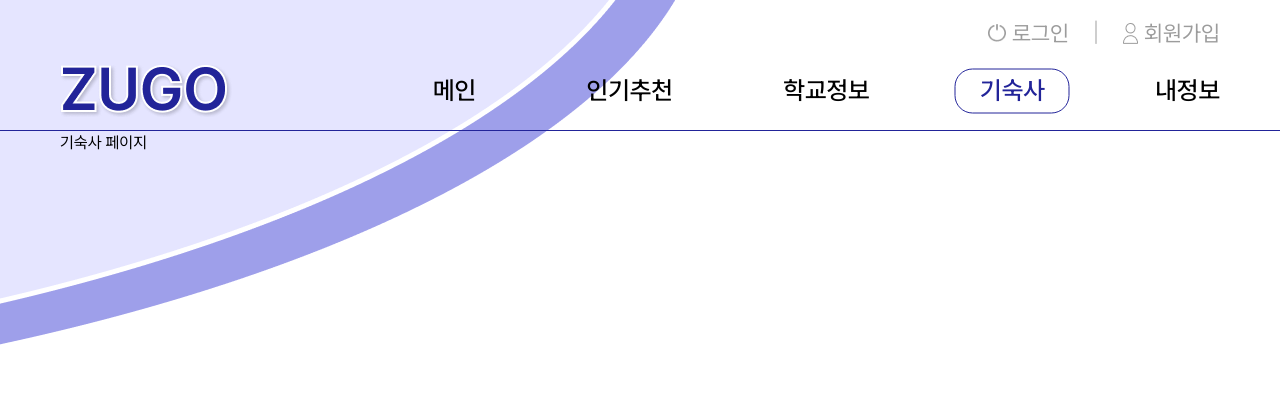
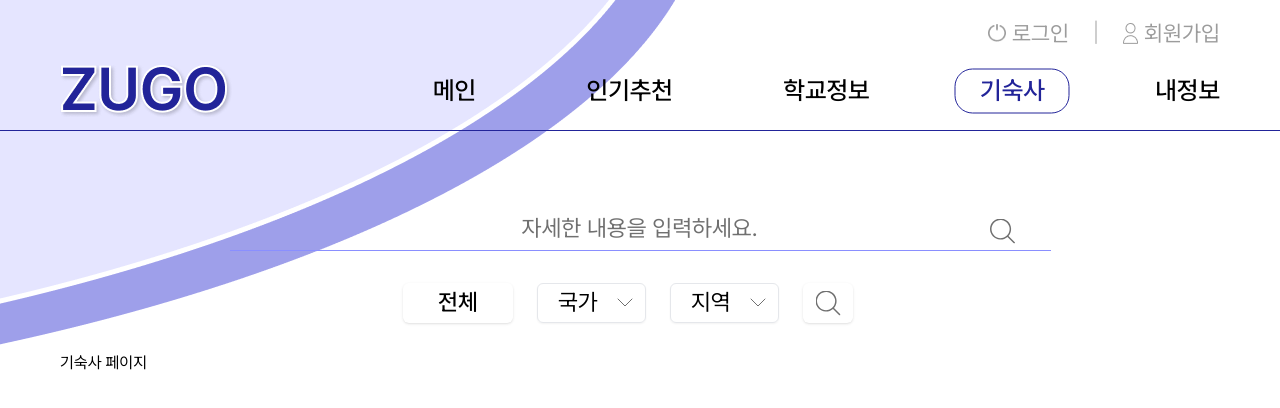
Before and after one commit to 2024-line4/ZUGO-FE, a Next.js app: page /dormitory in a window 1280 px wide. Shown: the top 408 px of the page. Built offline with nearby package versions, Linux system fonts and the light colour scheme.

Commit message:
필터에 따른 쿼리스트링 구현

```diff
--- a/src/app/(main)/_components/(Bg)/DefineBgImage.tsx
+++ b/src/app/(main)/_components/(Bg)/DefineBgImage.tsx
@@ -19,14 +19,16 @@ export default function DefineBgImage({ children }: Readonly<Props>) {
       {url !== "/" && (
         <>
           <Image
-            className="absolute top-0 left-0 z-[-998] "
+            className="absolute left-0 top-0 z-[-998]"
             src={NotMainBgCircleInner}
             alt="inner-circle"
+            priority
           />
           <Image
-            className="absolute top-0 left-0  z-[-999]"
+            className="absolute left-0 top-0 z-[-999]"
             src={NotMainBgCircleOuter}
             alt="outer-circle"
+            priority
           />
         </>
       )}
@@ -34,7 +36,8 @@ export default function DefineBgImage({ children }: Readonly<Props>) {
         <Image
           alt="mainBg"
           src={mainBg}
-          className="absolute top-0 left-0 z-[-999] w-screen h-[561px]"
+          className="absolute left-0 top-0 z-[-999] h-[561px] w-screen"
+          priority
         />
       )}
       {children}
--- a/src/app/(main)/_components/(Nav)/LoginAndSignUpBtns.tsx
+++ b/src/app/(main)/_components/(Nav)/LoginAndSignUpBtns.tsx
@@ -9,7 +9,12 @@ export default function LoginAndSignUpBtns() {
     <div className={style.loginSingUpBtns}>
       <div className={style.btnsWrapper}>
         <button className={style.loginBtn}>
-          <Image src={loginIcon} alt="loginIcon.png" />
+          <Image
+            width={18}
+            height={18.44}
+            src={loginIcon}
+            alt="loginIcon.png"
+          />
           <span>로그인</span>
         </button>
         <span className={style.verticalLine}>
--- a/src/app/(main)/_components/(Nav)/nav.module.scss
+++ b/src/app/(main)/_components/(Nav)/nav.module.scss
@@ -21,6 +21,7 @@
 
                 >img {
                     margin-right: 6px;
+                    width: auto;
                     height: 18.44px;
                 }
             }
--- a/src/app/(main)/_components/(searchAndFilter)/searchAndFilter.module.scss
+++ b/src/app/(main)/_components/(searchAndFilter)/searchAndFilter.module.scss
@@ -1,6 +1,6 @@
 .searchAndFilter {
     height: 220px;
-    padding: 80px 0 27px;
+    padding: 80px 0 0;
     display: flex;
     flex-direction: column;
     align-items: center;
--- a/src/app/(main)/_components/(searchAndFilter)/searchAndFilter.tsx
+++ b/src/app/(main)/_components/(searchAndFilter)/searchAndFilter.tsx
@@ -13,34 +13,69 @@ import {
   SelectTrigger,
   SelectValue,
 } from "@/components/ui/select";
-import { countryCodes } from "@/lib/mappingCode";
-import { useRouter, useSearchParams } from "next/navigation";
+import { countries, countryCodes, regionCode } from "@/lib/mappingCode";
+import { usePathname, useRouter, useSearchParams } from "next/navigation";
 import { useState } from "react";
 
 export default function SearchAndFilter() {
+  const searchParams = useSearchParams();
+  const currentUrl = usePathname();
+
+  // 쿼리 스트링 중 country를 설정하는 state 값
+  const [countryParam, setCountryParam] = useState<string>(
+    searchParams.get("country") || "",
+  );
+
+  // 쿼리 스트링 중 region을 설정하는 state 값
+  const [regionParam, setRegionParam] = useState<string>(
+    searchParams.get("region") || "",
+  );
   const router = useRouter();
-  const params = useSearchParams();
-  const [query, setQuery] = useState({});
 
-  const handleQueryString = (option: string, value?: string) => {
-    let newQuery = {};
-    if (option !== "All") {
-      newQuery =
-        option === "country"
-          ? {
-              [option]: value,
-            }
-          : {
-              ...query,
-              [option]: value,
-            };
+  // filter를 설정하는 함수: 위 useState 값을 설정한다
+  const handleFilter = (option: string, value?: string) => {
+    switch (option) {
+      //전체 버튼을 클릭했을 경우
+      case "All":
+        setCountryParam("");
+        setRegionParam("");
+        router.push(currentUrl === "/school" ? "/school" : "/dormitory");
+        break;
+      //country를 설정했을 경우
+      case "country":
+        setRegionParam("");
+        setCountryParam(value!);
+        break;
+      //region을 설정했을 경우
+      case "region":
+        setRegionParam(value!);
+        break;
+    }
+  };
+
+  //설정된 state 값으로 쿼리 스트링을 설정한다
+  const handleParams = () => {
+    let newParam = {};
+    if (countryParam) {
+      newParam = {
+        country: countryParam,
+      };
     }
 
-    setQuery(newQuery);
+    if (regionParam) {
+      newParam = {
+        ...newParam,
+        region: regionParam,
+      };
+    }
 
-    const params = new URLSearchParams(newQuery).toString();
+    const newUrl = new URLSearchParams(newParam).toString();
+    const currentUrl = window.location.search;
 
-    router.push(`?${params}`);
+    //현재 url과 새로운 url이 차이가 없을 시에만 필터 적용(같은 필터의 데이터 fetch 방지)
+    if (`?${newUrl}` !== currentUrl) {
+      router.push(`?${newUrl}`);
+    }
   };
 
   return (
@@ -56,7 +91,7 @@ export default function SearchAndFilter() {
       <ul className={style.filter}>
         <li>
           <Button
-            onClick={() => handleQueryString("All")}
+            onClick={() => handleFilter("All")}
             className="h-full px-[35px] py-[6px] text-[23px]"
           >
             전체
@@ -64,10 +99,8 @@ export default function SearchAndFilter() {
         </li>
         <li>
           <Select
-            value={params.get("country") || ""}
-            onValueChange={(value: string) =>
-              handleQueryString("country", value)
-            }
+            value={countryParam}
+            onValueChange={(value) => handleFilter("country", value)}
           >
             <SelectTrigger className="flex h-full min-w-[109px] items-center text-[23px]">
               <SelectValue placeholder="국가" />
@@ -92,10 +125,8 @@ export default function SearchAndFilter() {
         </li>
         <li>
           <Select
-            value={params.get("region") || ""}
-            onValueChange={(value: string) =>
-              handleQueryString("region", value)
-            }
+            value={regionParam}
+            onValueChange={(value) => handleFilter("region", value)}
           >
             <SelectTrigger className="flex h-full min-w-[109px] items-center text-[23px]">
               <SelectValue placeholder="지역" />
@@ -103,27 +134,33 @@ export default function SearchAndFilter() {
             <SelectContent>
               <SelectGroup>
                 <SelectLabel className="text-[20px]">지역</SelectLabel>
-                <SelectItem className="text-[20px]" value="apple">
-                  Apple
-                </SelectItem>
-                <SelectItem className="text-[20px]" value="banana">
-                  Banana
-                </SelectItem>
-                <SelectItem className="text-[20px]" value="blueberry">
-                  Blueberry
-                </SelectItem>
-                <SelectItem className="text-[20px]" value="grapes">
-                  Grapes
-                </SelectItem>
-                <SelectItem className="text-[20px]" value="pineapple">
-                  Pineapple
-                </SelectItem>
+                {countryParam
+                  ? countries[countryParam]
+                      .sort((a, b) => a.localeCompare(b))
+                      .map((region) => (
+                        <SelectItem
+                          className="text-[20px]"
+                          key={regionCode[region]}
+                          value={regionCode[region] || ""}
+                        >
+                          {region}
+                        </SelectItem>
+                      ))
+                  : Object.entries(regionCode).map((region) => (
+                      <SelectItem
+                        className="text-[20px]"
+                        key={region[1]}
+                        value={region[1] || ""}
+                      >
+                        {region[0]}
+                      </SelectItem>
+                    ))}
               </SelectGroup>
             </SelectContent>
           </Select>
         </li>
         <li>
-          <Button className="relative h-full w-[50px]">
+          <Button onClick={handleParams} className="relative h-full w-[50px]">
             <Image src={searchIcon} alt="search.svg" />
           </Button>
         </li>
--- a/src/app/(main)/dormitory/page.tsx
+++ b/src/app/(main)/dormitory/page.tsx
@@ -1,3 +1,10 @@
+import SearchAndFilter from "../_components/(searchAndFilter)/searchAndFilter";
+
 export default function Dormitory() {
-  return <>기숙사 페이지</>;
+  return (
+    <>
+      <SearchAndFilter />
+      기숙사 페이지
+    </>
+  );
 }
--- /dev/null
+++ b/src/app/(main)/school/_components/SchoolList.tsx
@@ -0,0 +1,9 @@
+type Props = {
+  country?: string;
+  region?: string;
+};
+
+export default function SchoolList({ country, region }: Props) {
+  console.log(country, region);
+  return <ul className="mt-[35px]"></ul>;
+}
--- a/src/app/(main)/school/page.tsx
+++ b/src/app/(main)/school/page.tsx
@@ -1,10 +1,22 @@
 import SearchAndFilter from "../_components/(searchAndFilter)/searchAndFilter";
+import SchoolList from "./_components/SchoolList";
 
-export default function School() {
+type Props = {
+  searchParams: Promise<{
+    country?: string;
+    region?: string;
+  }>;
+};
+
+export default async function School({ searchParams }: Props) {
+  const { country, region } = await searchParams;
   return (
     <>
       {/* 학교 정보 페이지 */}
+      {/* 필터 부분 */}
       <SearchAndFilter />
+      {/* 학교 리스트 부분 */}
+      <SchoolList country={country} region={region} />
     </>
   );
 }
--- a/src/lib/mappingCode.ts
+++ b/src/lib/mappingCode.ts
@@ -1,18 +1,18 @@
 export const countries: Record<string, string[]> = {
-  대한민국: ["서울", "부산", "대구"],
-  미국: ["뉴욕", "로스앤젤레스", "보스턴", "시카고", "샌프란시스코"],
-  캐나다: ["토론토", "밴쿠버", "몬트리올"],
-  영국: ["런던", "맨체스터", "에든버러"],
-  호주: ["시드니", "멜버른", "브리즈번"],
-  독일: ["베를린", "뮌헨", "프랑크푸르트", "함부르크"],
-  프랑스: ["파리", "리옹", "마르세유"],
-  일본: ["도쿄", "오사카", "교토"],
-  중국: ["베이징", "상하이", "광저우"],
-  싱가포르: ["싱가포르"],
-  스웨덴: ["스톡홀름", "고텐버그"],
-  네덜란드: ["암스테르담", "로테르담"],
-  스페인: ["바르셀로나", "마드리드", "세비야"],
-  이탈리아: ["로마", "밀라노", "피렌체"],
+  KR: ["서울", "부산", "대구"],
+  US: ["뉴욕", "로스앤젤레스", "보스턴", "시카고", "샌프란시스코"],
+  CA: ["토론토", "밴쿠버", "몬트리올"],
+  UK: ["런던", "맨체스터", "에든버러"],
+  AU: ["시드니", "멜버른", "브리즈번"],
+  DE: ["베를린", "뮌헨", "프랑크푸르트", "함부르크"],
+  FR: ["파리", "리옹", "마르세유"],
+  JP: ["도쿄", "오사카", "교토"],
+  CN: ["베이징", "상하이", "광저우"],
+  SG: ["싱가포르"],
+  SE: ["스톡홀름", "고텐버그"],
+  NL: ["암스테르담", "로테르담"],
+  ES: ["바르셀로나", "마드리드", "세비야"],
+  IT: ["로마", "밀라노", "피렌체"],
 };
 
 export const countryCodes: Record<string, string> = {
@@ -32,7 +32,7 @@ export const countryCodes: Record<string, string> = {
   이탈리아: "IT",
 };
 
-const regionCode: Record<string, string> = {
+export const regionCode: Record<string, string> = {
   서울: "SEOUL",
   부산: "BUSAN",
   대구: "DAEGU",
@@ -75,11 +75,3 @@ const regionCode: Record<string, string> = {
   밀라노: "MILAN",
   피렌체: "FLORENCE",
 };
-
-export function getCountryCode(country: string): string {
-  return countryCodes[country];
-}
-
-export function getRegionCode(aria: string): string {
-  return regionCode[aria];
-}
```
